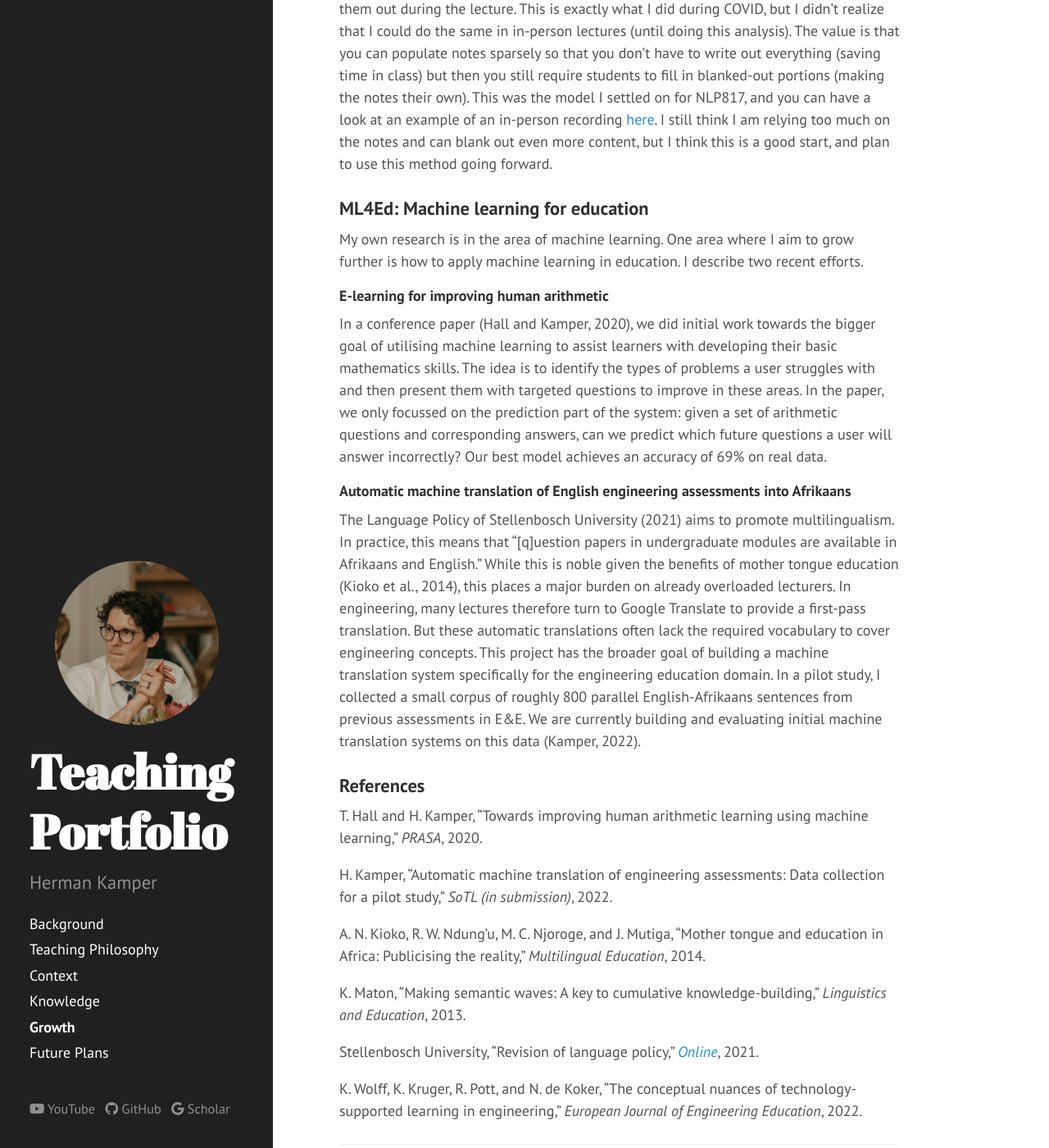
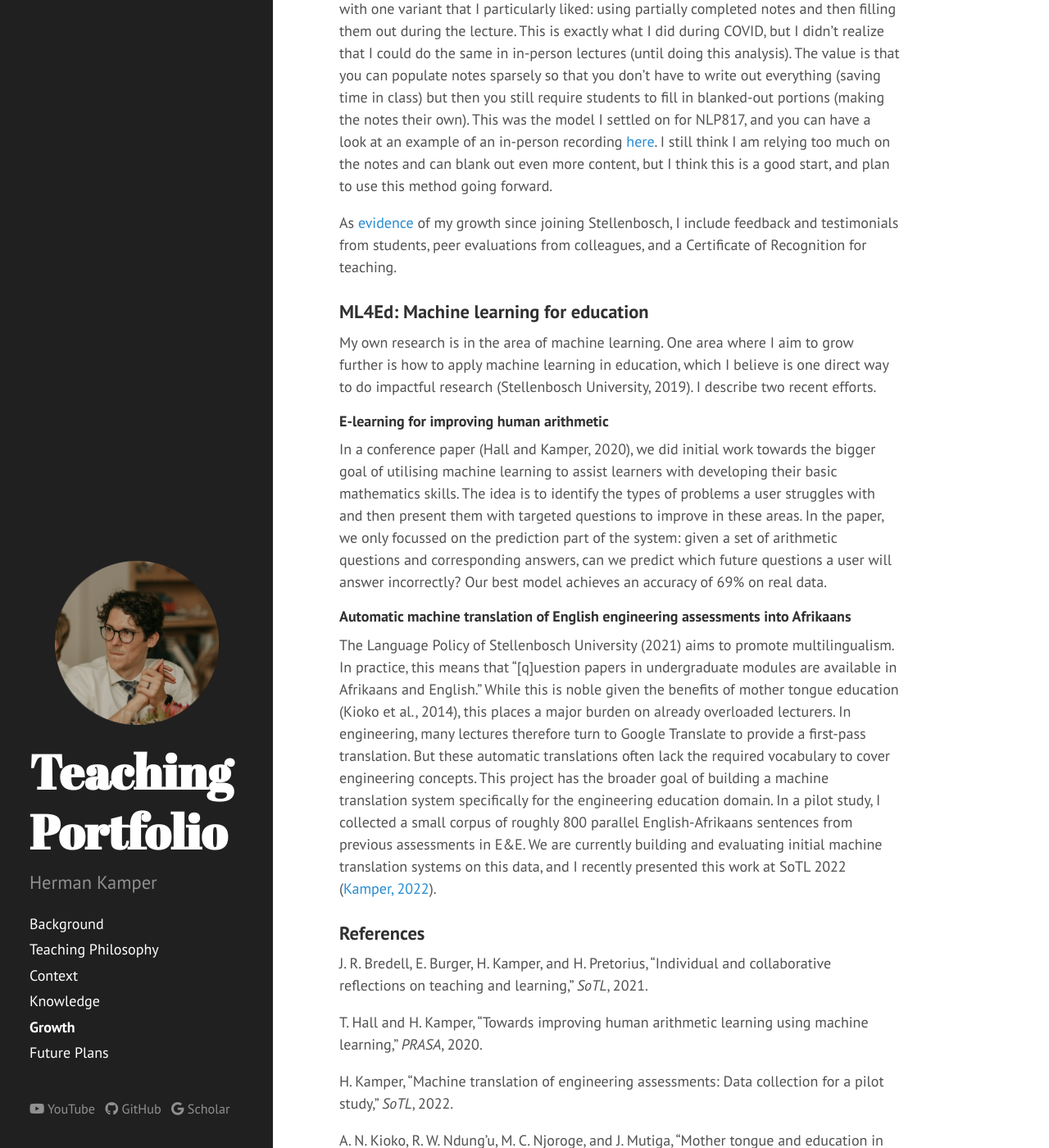
Before and after one commit to kamperh/teaching_portfolio, a Jekyll site: the page built from growth.md, in a window 1280 px wide and 1400 px high, scrolled down 3491 px. Shown: the whole window at 82% size. Built offline with Jekyll 4.4.1, drawn with Linux system fonts in a browser that asks for light colours; nearby versions of some CDN libraries; some of the changed text lies outside the part shown.

Commit message:
Updated with evidence

```diff
--- a/growth.md
+++ b/growth.md
@@ -37,7 +37,7 @@ amazing. They hit the sweet-spot of profundity vs. attention-span.* --- DatA414
 
 I attended PREDAC in 2021. This gave me a way to talk about and improve things that I have been intuitively doing. In 2019 I had to develop and write the Form-Bs for the registration of two new courses: DatA414 (which I then also taught for the first time in 2020) and Foundations of Deep Learning 344. Going back to these forms, I see now that I tried to structure these courses around threshold concepts (see [Knowledge]({{site.url}}/knowledge/)), despite not being aware of what this idea was called at the time. When I had to develop the new NLP817 course for the [Structured MSc in Machine Learning and AI](https://mlai.sun.ac.za/),[^1] I immediately started building the curriculum around the threshold concepts.
 
-I also relied heavily on another tool that I learned during PREDAC. This tool, which I learned from Karin Wolff, is the *semantic plane* (Wolff et al., 2022). I myself learn best by starting with the big picture and then moving down to the more abstract fundamental concepts---and I think many students learn best in this way as well. The mistake I used to make is starting at the high level and then moving to the abstract fundamental principle, but then I won't return and tie back the principle to the bigger picture! This is called a semantic escalator (Maton, 2013). What I am increasingly doing now is moving towards a semantic wave profile: tying the abstract back to the concrete as you proceed through a lecture. I recently redesigned the first DatA414 lecture to deliberately move over the semantic plane, as illustrated below.
+I also relied heavily on another tool that I learned during PREDAC. This tool, which I learned from Karin Wolff, is the *semantic plane* (Wolff et al., 2022). I myself learn best by starting with the big picture and then moving down to the more abstract fundamental concepts---and I think many students learn best in this way as well. The mistake I used to make is starting at the high level and then moving to the abstract fundamental principle, but then I won't return and tie back the principle to the bigger picture! This is called a semantic escalator (Maton, 2013). What I am increasingly doing now is moving towards a semantic wave profile: tying the abstract back to the concrete as you proceed through a lecture. I recently redesigned the first DatA414 lecture to deliberately move over the semantic plane, as illustrated below. All these observations from PREDAC also formed the basis for my contribution to our poster presentation at SoTL 2021 ([Bredell et al., 2021]({{site.url}}/evidence/)).
 
 ![]({{site.url}}/fig/semantic_plane.png)
 *The semantic plane moves from simple to complex on the x-axis, and from concrete to abstract on the y-axis. The figure illustrates how I use the plane to navigate through a lecture on simple linear regression. I start and end in the complex-concrete quadrant, moving roughly clockwise through the quadrants, but still referring back to previous quadrants as I move around.*
@@ -46,9 +46,12 @@ I also relied heavily on another tool that I learned during PREDAC. This tool, w
 
 At the beginning of 2022 I had to develop the new NLP817 course. This was also the first time that I would teach "post-COVID", with a return to face-to-face lectures. Building on both pre- and post-COVID teaching experiences, I wanted to figure out an in-class-room teaching strategy that I could use going forward in the longer term. What I did was to go way back: I wrote out how each of my favourite lecturers in under- and postgraduate courses taught. There were ten lecturers. Only one made exclusive use of slides. Two made exclusive use of the blackboard. The remaining seven all used a hybrid approach, with one variant that I particularly liked: using partially completed notes and then filling them out during the lecture. This is exactly what I did during COVID, but I didn't realize that I could do the same in in-person lectures (until doing this analysis). The value is that you can populate notes sparsely so that you don't have to write out everything (saving time in class) but then you still require students to fill in blanked-out portions (making the notes their own). This was the model I settled on for NLP817, and you can have a look at an example of an in-person recording [here](https://youtu.be/BSSoEtv5jvQ?t=510). I still think I am relying too much on the notes and can blank out even more content, but I think this is a good start, and plan to use this method going forward.
 
+As [evidence]({{site.url}}/evidence/) of my growth since joining Stellenbosch, I include feedback and testimonials from students, peer evaluations from colleagues, and a Certificate of Recognition for teaching.
+
+
 ### ML4Ed: Machine learning for education
 
-My own research is in the area of machine learning. One area where I aim to grow further is how to apply machine learning in education. I describe two recent efforts.
+My own research is in the area of machine learning. One area where I aim to grow further is how to apply machine learning in education, which I believe is one direct way to do impactful research (Stellenbosch University, 2019). I describe two recent efforts.
 
 #### E-learning for improving human arithmetic
 
@@ -56,17 +59,21 @@ In a conference paper (Hall and Kamper, 2020), we did initial work towards the b
 
 #### Automatic machine translation of English engineering assessments into Afrikaans
 
-The Language Policy of Stellenbosch University (2021) aims to promote multilingualism. In practice, this means that "[q]uestion papers in undergraduate modules are available in Afrikaans and English." While this is noble given the benefits of mother tongue education (Kioko et al., 2014), this places a major burden on already overloaded lecturers. In engineering, many lectures therefore turn to Google Translate to provide a first-pass translation. But these automatic translations often lack the required vocabulary to cover engineering concepts. This project has the broader goal of building a machine translation system specifically for the engineering education domain. In a pilot study, I collected a small corpus of roughly 800 parallel English-Afrikaans sentences from previous assessments in E&E. We are currently building and evaluating initial machine translation systems on this data (Kamper, 2022).
+The Language Policy of Stellenbosch University (2021) aims to promote multilingualism. In practice, this means that "[q]uestion papers in undergraduate modules are available in Afrikaans and English." While this is noble given the benefits of mother tongue education (Kioko et al., 2014), this places a major burden on already overloaded lecturers. In engineering, many lectures therefore turn to Google Translate to provide a first-pass translation. But these automatic translations often lack the required vocabulary to cover engineering concepts. This project has the broader goal of building a machine translation system specifically for the engineering education domain. In a pilot study, I collected a small corpus of roughly 800 parallel English-Afrikaans sentences from previous assessments in E&E. We are currently building and evaluating initial machine translation systems on this data, and I recently presented this work at SoTL 2022 ([Kamper, 2022]({{site.url}}/evidence/)).
 
 ### References
 
+J. R. Bredell, E. Burger, H. Kamper, and H. Pretorius, "Individual and collaborative reflections on teaching and learning," *SoTL*, 2021.
+
 T. Hall and H. Kamper, "Towards improving human arithmetic learning using machine learning," *PRASA*, 2020.
 
-H. Kamper, "Automatic machine translation of engineering assessments: Data collection for a pilot study," *SoTL (in submission)*, 2022.
+H. Kamper, "Machine translation of engineering assessments: Data collection for a pilot study," *SoTL*, 2022.
 
 A. N. Kioko, R. W. Ndung’u, M. C. Njoroge, and J. Mutiga, "Mother tongue and education in Africa: Publicising the reality," *Multilingual Education*, 2014.
 
 K. Maton, "Making semantic waves: A key to cumulative knowledge-building," *Linguistics and Education*, 2013.
+
+Stellenbosch University, "Vision 2040 and strategic framework 2019--2024," [*Online*](http://www.sun.ac.za/english/about-us/strategic-documents), 2019.
 
 Stellenbosch University, "Revision of language policy," [*Online*](http://www.sun.ac.za/english/Pages/Language.aspx), 2021.
 
```
Also changed, not shown: philosophy.md (+4 -0 lines).
